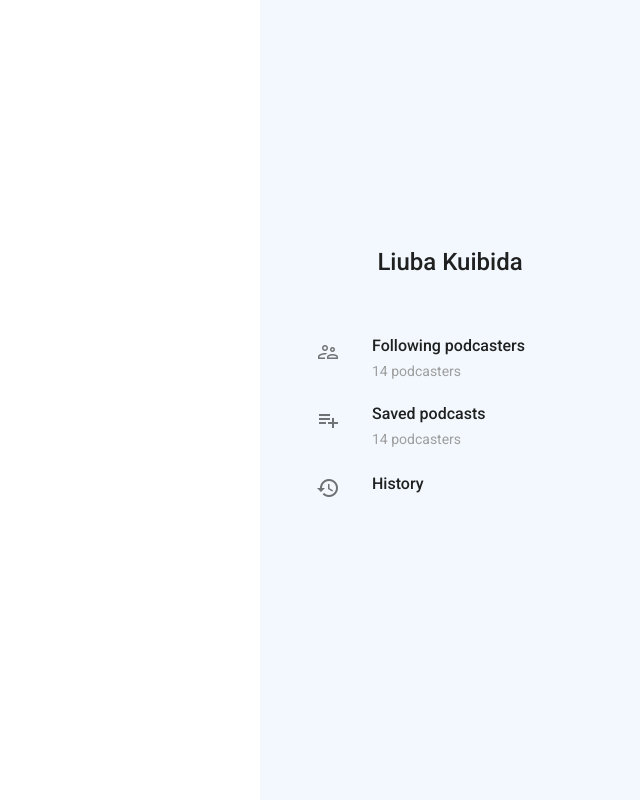
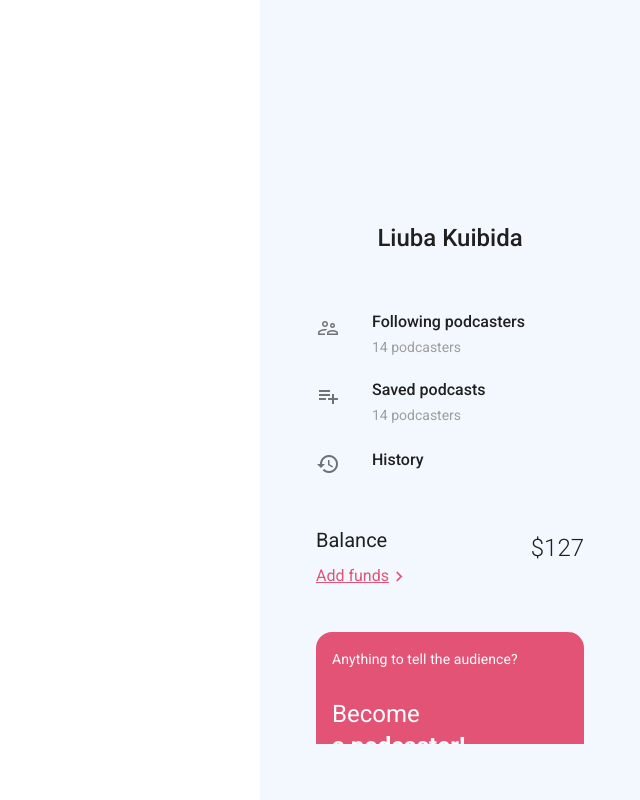
Before and after one commit to ni4yja/podcast-dashboard, a Nuxt app: page / in a window 1280 px wide. Shown: the whole page, without its empty margins (640-1280 px from the left). Built offline with nearby package versions, Linux system fonts and the light colour scheme.

Commit message:
home sidebar finished

```diff
--- a/pages/index.vue
+++ b/pages/index.vue
@@ -10,7 +10,7 @@
       style="background-color: #f2f8fd"
       class="pa-14"
     >
-      <div class="text-center mt-16">
+      <div class="text-center mt-10">
         <v-img
           :src="require(`~/assets/liuba.png`)"
           alt="profile-picture"
@@ -36,6 +36,28 @@
           </v-list-item-content>
         </v-list-item>
       </v-list>
+      <v-toolbar flat dense color="rgba(0,0,0,0)" class="mt-6">
+        <v-toolbar-title class="subheading ml-n4">Balance</v-toolbar-title>
+        <v-spacer></v-spacer>
+        <span class="headline font-weight-light mr-n4 mb-n4">$127</span>
+      </v-toolbar>
+      <div>
+        <a href="#" style="color:#e35376">Add funds</a>
+        <v-icon color="#e35376" size="20">mdi-chevron-right</v-icon>
+      </div>
+      <v-card class="mt-11 rounded-xl" flat color="#e35376">
+        <v-card-subtitle style="color: #fff">Anything to tell the audience?</v-card-subtitle>
+        <v-card-text class="headline mt-3" style="color: #fff">Become <br /> <strong>a podcaster!</strong></v-card-text>
+        <v-card-actions>
+          <v-spacer></v-spacer>
+          <a href="#" style="color:#fff">Learn more</a>
+          <v-icon color="#efff" size="20">mdi-chevron-right</v-icon>
+        </v-card-actions>
+      </v-card>
+      <div class="mt-12 d-flex justify-center">
+        <v-icon class="mr-13">mdi-cog-outline</v-icon>
+        <v-icon>mdi-exit-to-app</v-icon>
+      </div>
     </v-navigation-drawer>
   </v-app>
 </template>
```
